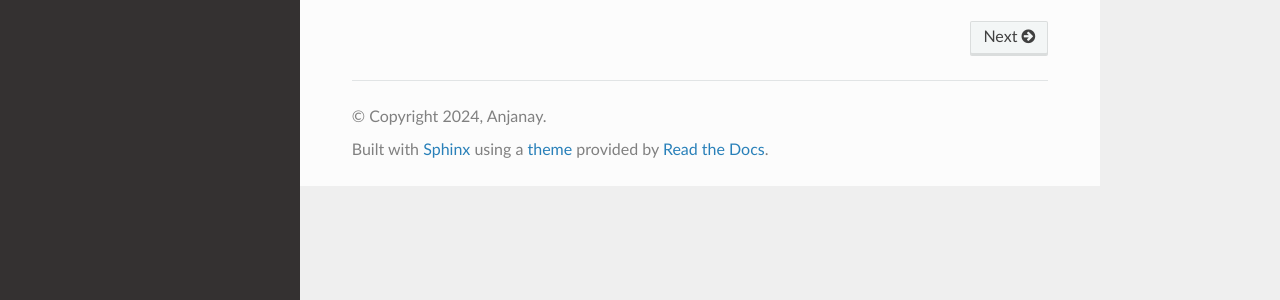
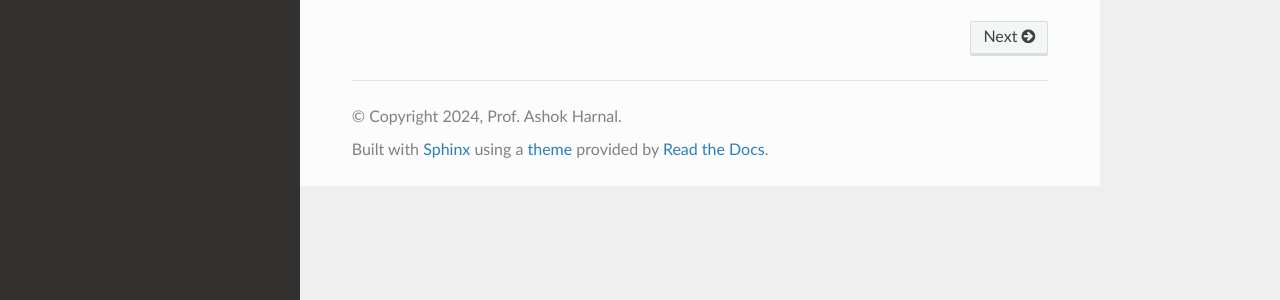
Before and after one commit to harnalashok/catEncodersProject, a Sphinx documentation site: the page built from docs/source/index.rst, in a window 1280 px wide. Shown: the part 452-752 px from the top of the page. Built offline with Sphinx 7.4.7 and the Read the Docs theme 2.0.0, drawn with Linux system fonts in a browser that asks for light colours.

Commit message:
Update conf.py

```diff
--- a/docs/source/conf.py
+++ b/docs/source/conf.py
@@ -6,14 +6,14 @@
 import os
 import sys
 
-sys.path.insert(0, os.path.abspath('/home/ashok/hosting_sample'))
+sys.path.insert(0, os.path.abspath('/docs/source'))
 print(sys.path)
 
 sys.version_info = (3, 10, 13, 'final', 0)
 
 project = 'Sample'
-copyright = '2024, Anjanay'
-author = 'Anjanay'
+copyright = '2024, Prof. Ashok Harnal'
+author = 'Prof. Ashok Harnal'
 release = '1.0.1'
 
 # -- General configuration ---------------------------------------------------
```
